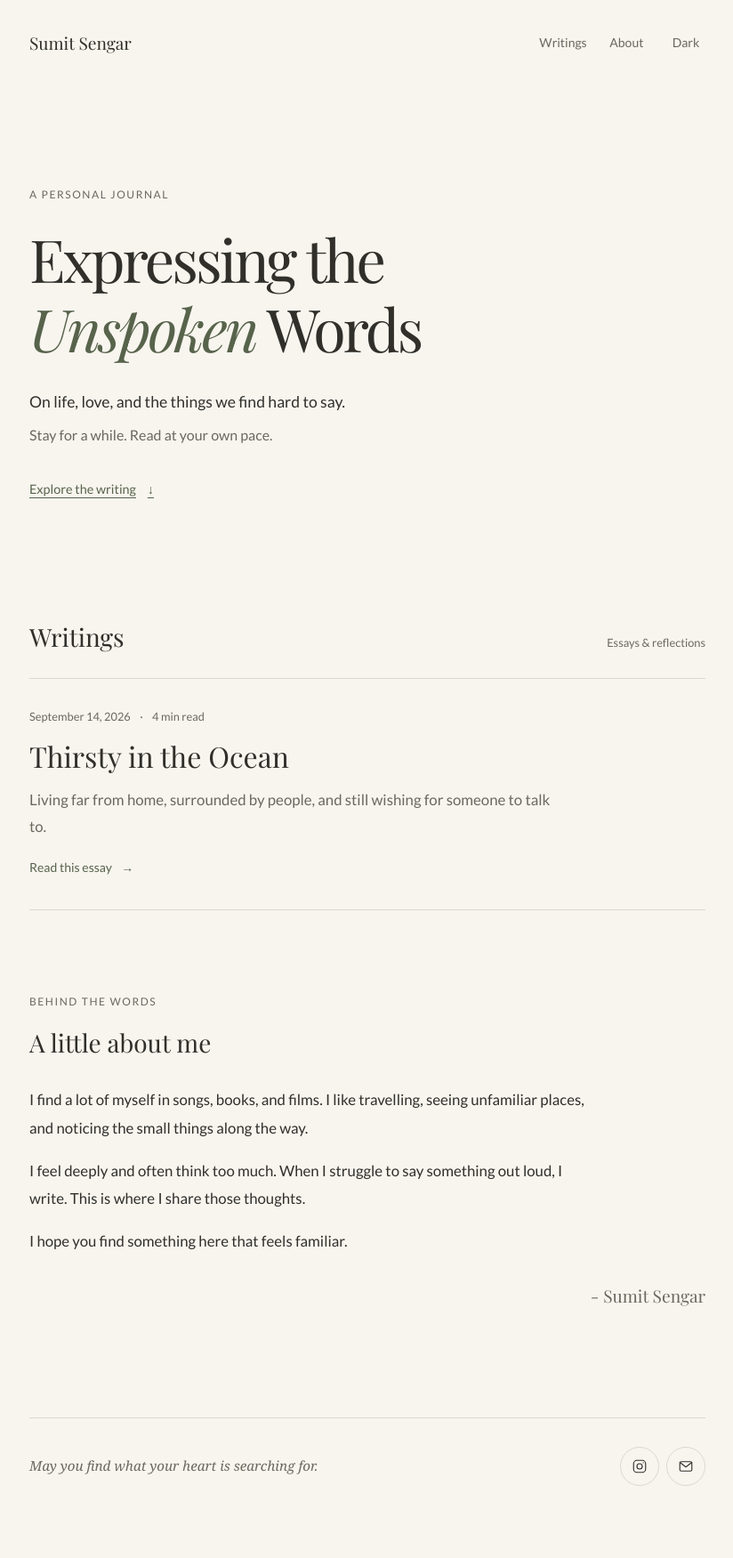
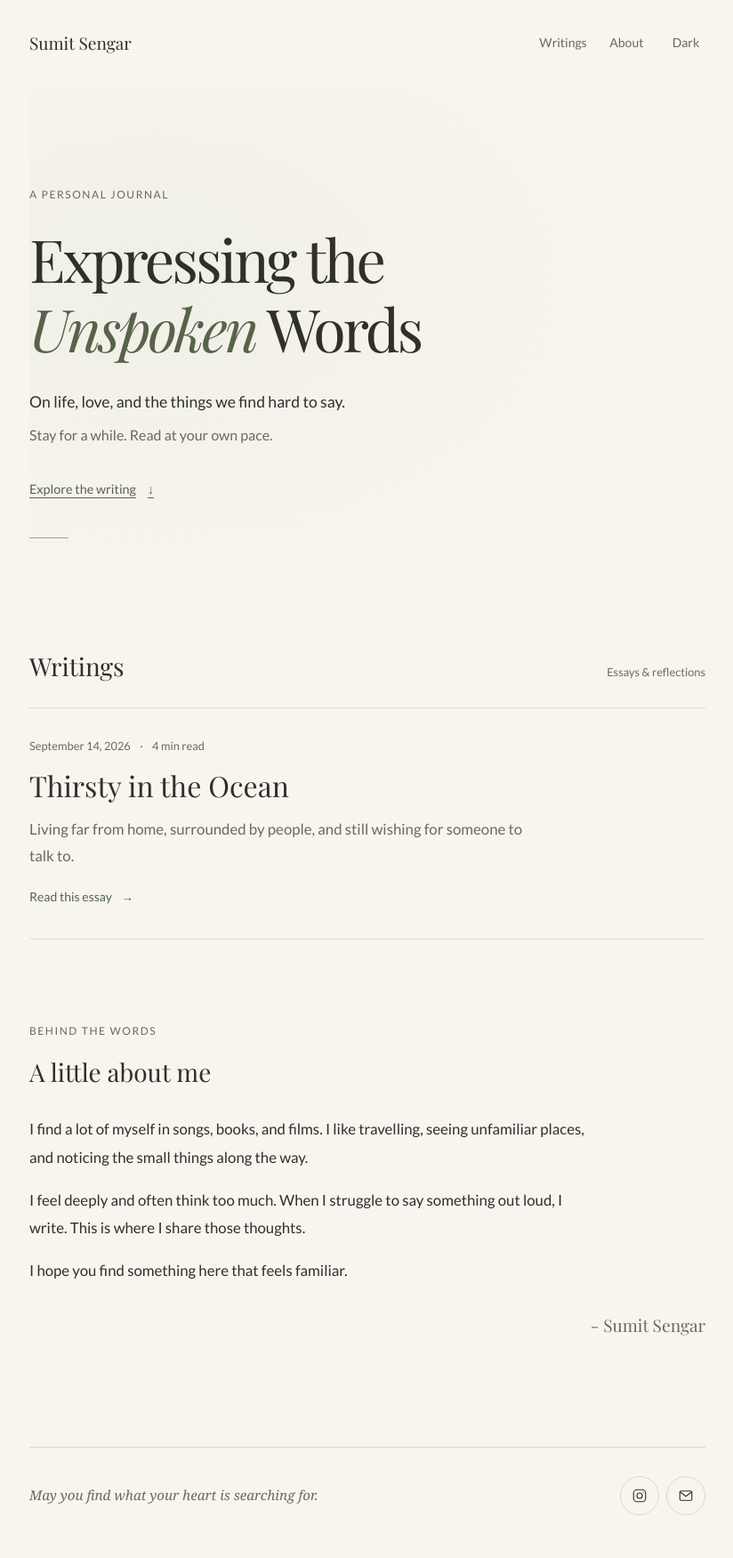
Before and after one commit to nbsumit/sumitsengar.me, a Jekyll site: the page built from index.html, in a window 1280 px wide. Shown: the whole page at 89% size, without its empty margins (227-1051 px from the left). Built offline with Jekyll 4.4.1, drawn with Linux system fonts in a browser that asks for light colours; before the commit the page ends 1718 px from its top, so only the background shows below that.

```diff
--- a/assets/css/main.css
+++ b/assets/css/main.css
@@ -106,3 +106,71 @@ img, video { max-width: 100%; height: auto; }
     .site-header, .site-footer, .skip-link, button, .hero-action { display: none !important; }
     .site-wrapper { width: 100%; }
 }
+
+/* A little warmth at the entrance; the reading column stays still. */
+.hero { position: relative; isolation: isolate; }
+.hero::before {
+    content: ''; position: absolute; z-index: -1; pointer-events: none;
+    inset: 0 -1rem 0 0;
+    background: radial-gradient(ellipse at 18% 35%, var(--selection), transparent 65%);
+    opacity: .32;
+}
+.hero::after {
+    content: ''; display: block; width: 2.75rem; height: 1px;
+    background: var(--accent); opacity: .55; margin-top: 2rem;
+    transform-origin: left;
+}
+.hero h1, .about-section h2 { text-wrap: balance; }
+.hero-description, .post-excerpt, .about-text p { text-wrap: pretty; }
+.header-inner { flex-wrap: wrap; }
+.site-nav a { position: relative; }
+.site-nav a::after {
+    content: ''; position: absolute; left: 0; right: 0; bottom: .35rem;
+    height: 1px; background: currentColor; transform: scaleX(0); transform-origin: left;
+}
+.site-nav a:focus-visible::after { transform: scaleX(1); }
+.theme-toggle { border-radius: 999px; }
+.theme-toggle:focus-visible, .theme-toggle:hover { background: var(--selection); }
+.post-item { border-radius: 4px; }
+.post-item:focus-within { background: var(--selection); }
+.post-invitation > span, .hero-action > span, .back-link > span { display: inline-block; }
+.footer-circle-link:hover, .footer-circle-link:focus-visible { border-color: var(--accent); background: var(--selection); }
+
+@media (hover: hover) and (pointer: fine) {
+    .site-nav a:hover::after { transform: scaleX(1); }
+    .post-item:hover .post-invitation > span { transform: translateX(4px); }
+    .hero-action:hover > span { transform: translateY(3px); }
+    .back-link:hover > span { transform: translateX(-3px); }
+    .footer-circle-link:hover { transform: translateY(-2px); }
+}
+@media screen and (prefers-reduced-motion: no-preference) {
+    html { scroll-behavior: smooth; }
+    body { transition: background-color 240ms ease, color 240ms ease; }
+    a, button, .post-item { transition: color 180ms ease, background-color 180ms ease, border-color 180ms ease; }
+    .site-nav a::after { transition: transform 220ms ease; }
+    .post-invitation > span, .hero-action > span, .back-link > span { transition: transform 240ms ease; }
+    .footer-circle-link { transition: transform 240ms ease, background-color 180ms ease, border-color 180ms ease; }
+    .hero > .eyebrow { animation: quiet-arrival 550ms ease-out both; }
+    .hero h1 { animation: quiet-arrival 700ms 60ms ease-out both; }
+    .hero-description { animation: quiet-arrival 700ms 120ms ease-out both; }
+    .hero-invitation { animation: quiet-arrival 700ms 170ms ease-out both; }
+    .hero-action { animation: quiet-arrival 700ms 220ms ease-out both; }
+    .hero::after { animation: opening-rule 850ms 180ms ease-out both; }
+    .article-header { animation: quiet-arrival 650ms ease-out both; }
+    @keyframes quiet-arrival {
+        from { opacity: .55; transform: translateY(8px); }
+        to { opacity: 1; transform: translateY(0); }
+    }
+    @keyframes opening-rule {
+        from { opacity: 0; transform: scaleX(.3); }
+        to { opacity: .55; transform: scaleX(1); }
+    }
+}
+/* Focus and print never wait for an entrance animation. */
+.hero:focus-within > *, .article-header:focus-within { animation: none; }
+@media (prefers-reduced-motion: reduce) {
+    .post-invitation > span, .hero-action > span, .back-link > span, .footer-circle-link { transform: none !important; }
+}
+@media print {
+    .hero::before, .hero::after { display: none; }
+}
--- a/assets/js/script.js
+++ b/assets/js/script.js
@@ -44,6 +44,43 @@
             save('reading-size', large ? 'large' : 'standard');
         });
     }
+    // Animate only supporting sections, once, when they enter the viewport.
+    // Nothing is hidden while waiting: no observer or no JS still means a full page.
+    const motion = window.matchMedia('(prefers-reduced-motion: reduce)');
+    if ('IntersectionObserver' in window && typeof Element.prototype.animate === 'function') {
+        const active = new Map();
+        const observer = new IntersectionObserver(entries => {
+            for (const entry of entries) {
+                if (!entry.isIntersecting) continue;
+                observer.unobserve(entry.target);
+                if (motion.matches || entry.boundingClientRect.top < 0 || entry.target.contains(document.activeElement)) continue;
+                const animation = entry.target.animate([
+                    { opacity: .65, transform: 'translateY(10px)' },
+                    { opacity: 1, transform: 'translateY(0)' }
+                ], { duration: 600, easing: 'cubic-bezier(.2,.65,.3,1)' });
+                active.set(entry.target, animation);
+                const release = () => active.delete(entry.target);
+                animation.onfinish = release;
+                animation.oncancel = release;
+            }
+        }, { threshold: .05 });
+        document.querySelectorAll('.post-item, .about-section, .footer-inner').forEach(element => observer.observe(element));
+        const cancelAnimations = () => {
+            for (const animation of active.values()) animation.cancel();
+            active.clear();
+        };
+        const onMotionChange = () => { if (motion.matches) cancelAnimations(); };
+        if (motion.addEventListener) motion.addEventListener('change', onMotionChange);
+        else if (motion.addListener) motion.addListener(onMotionChange);
+        document.addEventListener('focusin', event => {
+            for (const [element, animation] of active) {
+                if (element.contains(event.target)) animation.cancel();
+            }
+        });
+        window.addEventListener('beforeprint', cancelAnimations);
+        window.addEventListener('pagehide', cancelAnimations);
+    }
+
     const copyButton = document.querySelector('.copy-link-btn');
     const status = document.querySelector('.share-status');
     if (copyButton && status) {
```
Also changed, not shown: README.md.
